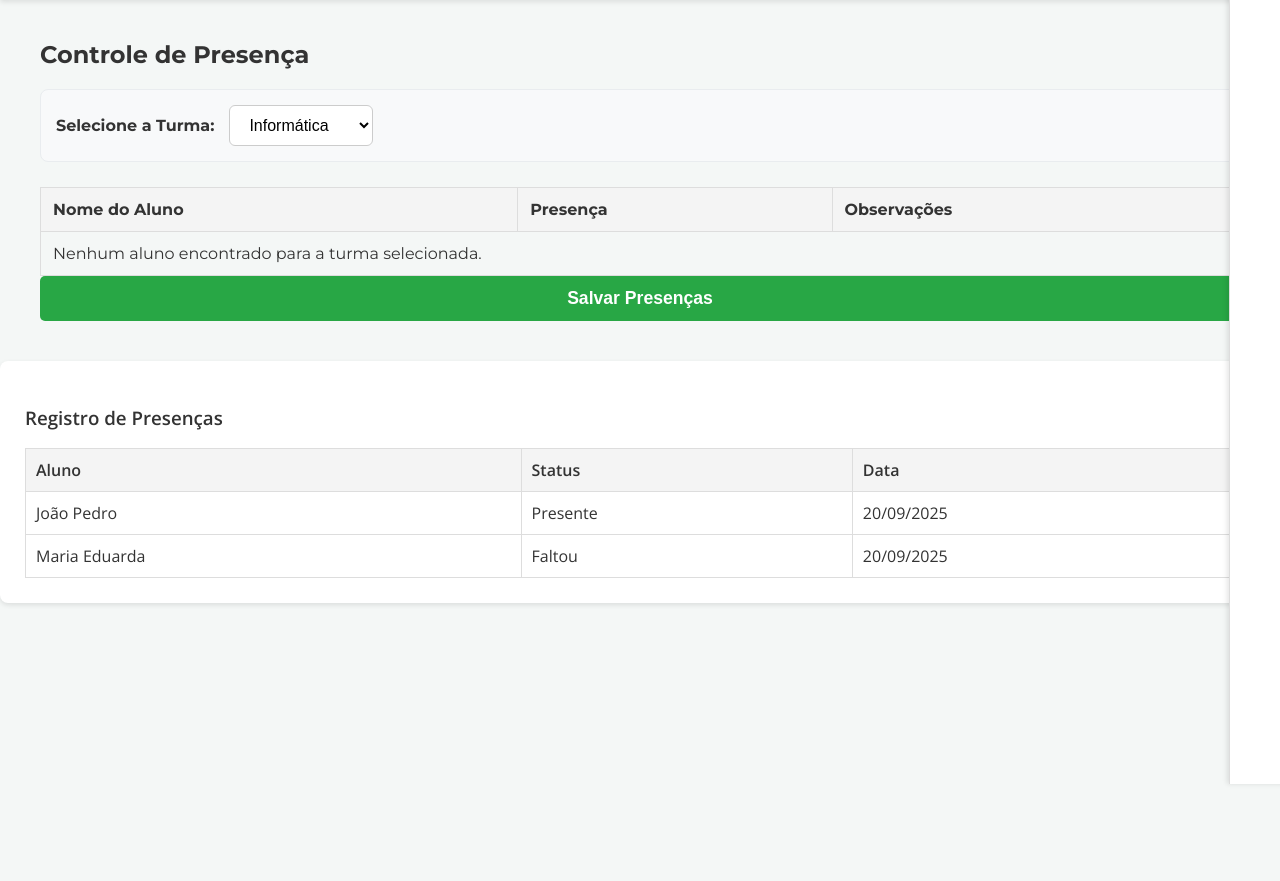
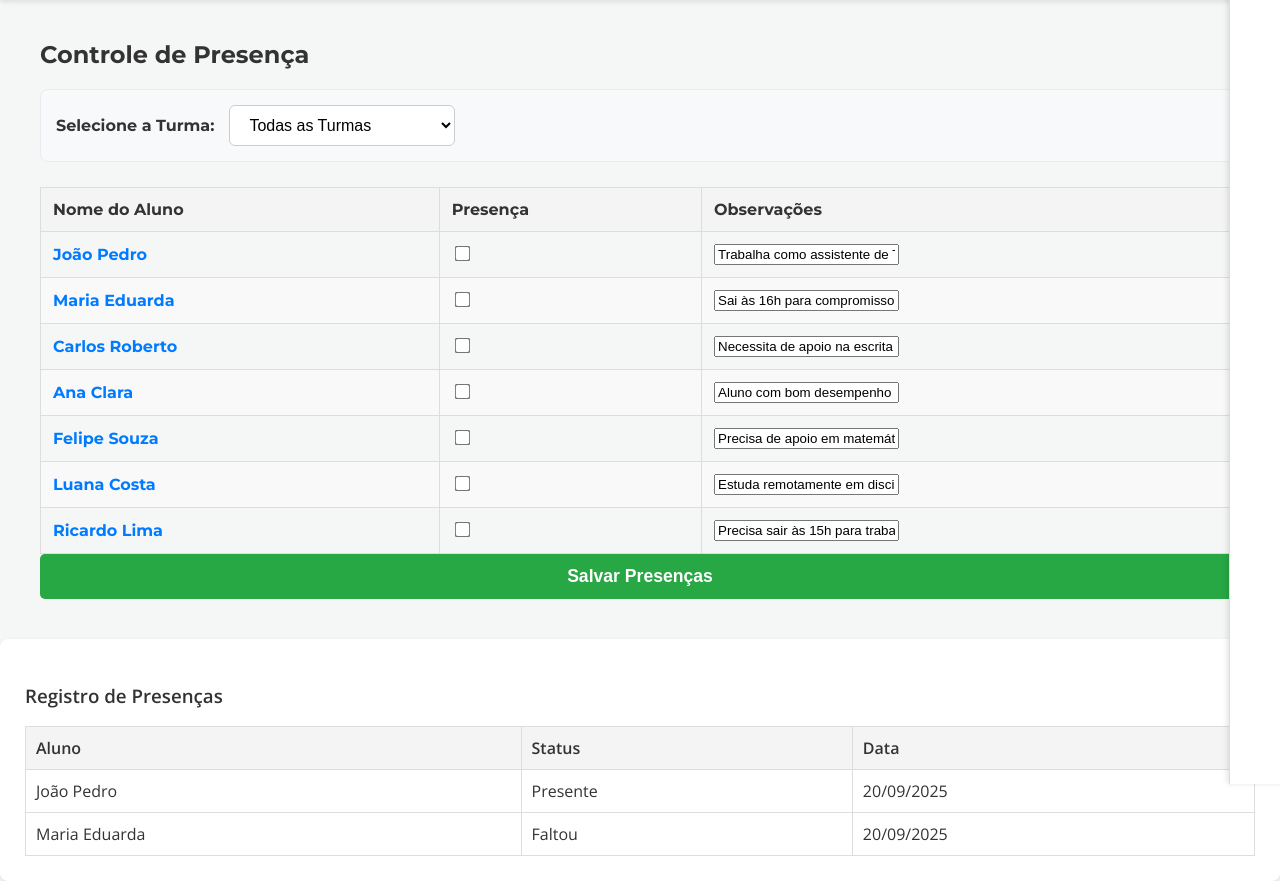
Before and after one commit to Ghostroot01/GEA, a plain HTML site: page chamadas.html in a window 1280 px wide. Shown: the part 66-947 px from the top of the page. Before the commit the page ends 800 px from the top, so only its background shows below. Drawn offline with nearby package versions, Linux system fonts and the light colour scheme.

Commit message:
Update chamadas.html

```diff
--- a/chamadas.html
+++ b/chamadas.html
@@ -36,14 +36,15 @@
     <main>
         <div class="container">
             <h2>Controle de Presença</h2>
+
             <div class="course-selector">
                 <label for="course-select">Selecione a Turma:</label>
                 <select id="course-select">
-                    <option value="informatica">Informática</option>
-                    <option value="enfermagem">Enfermagem</option>
+                    <option value="todos">Todas as Turmas</option>
+                    <option value="turma-a">2º Informática - Turma A</option>
+                    <option value="turma-b">2º Informática - Turma B</option>
                 </select>
             </div>
-
             <table id="attendance-table">
                 <thead>
                     <tr>
@@ -78,8 +79,9 @@
       <h4 id="panel-name"></h4>
       <p id="panel-specs"></p>
       <p id="panel-notes"></p>
-  </aside>
+    </aside>
 
+    <script src="js/dados-prof.js"></script>
     <script src="js/chamadas.js"></script>
 </body>
 </html>
```
